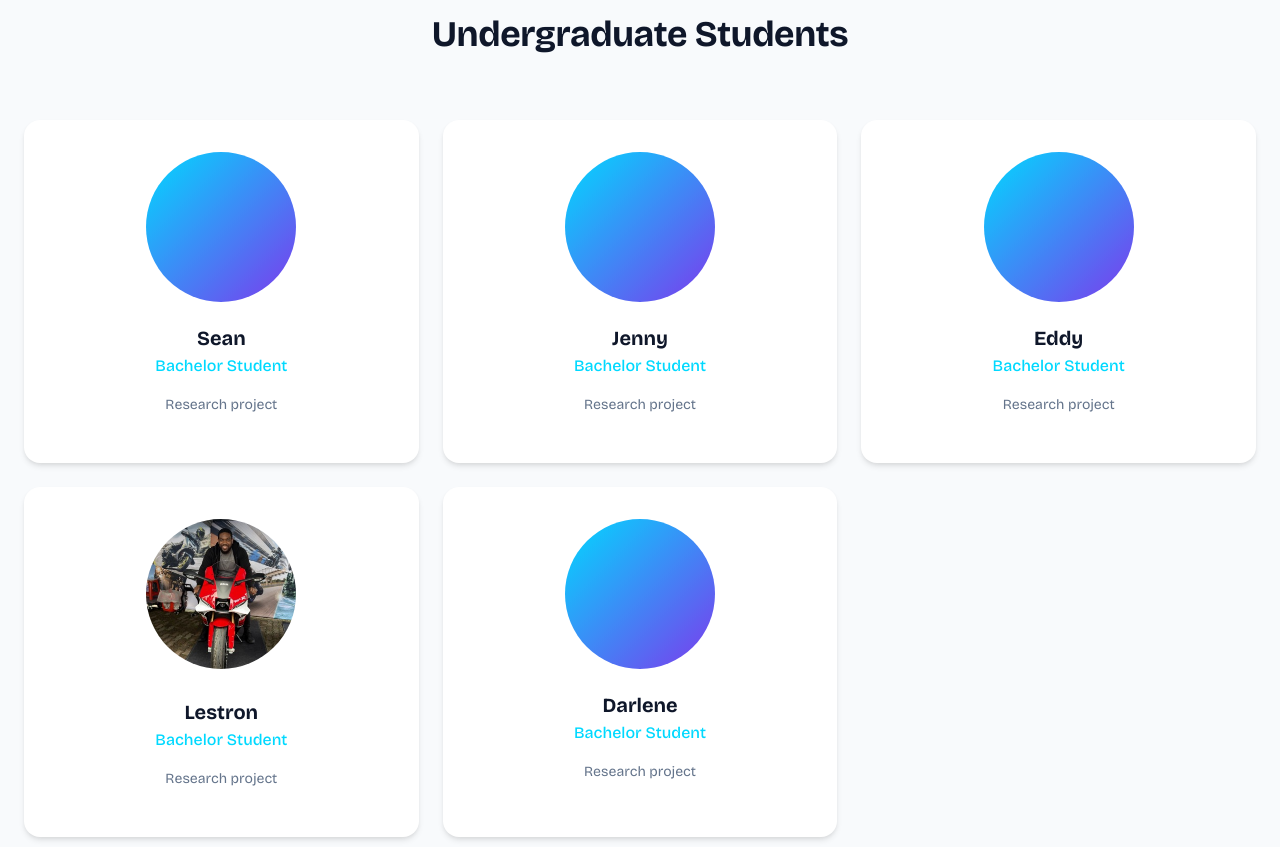
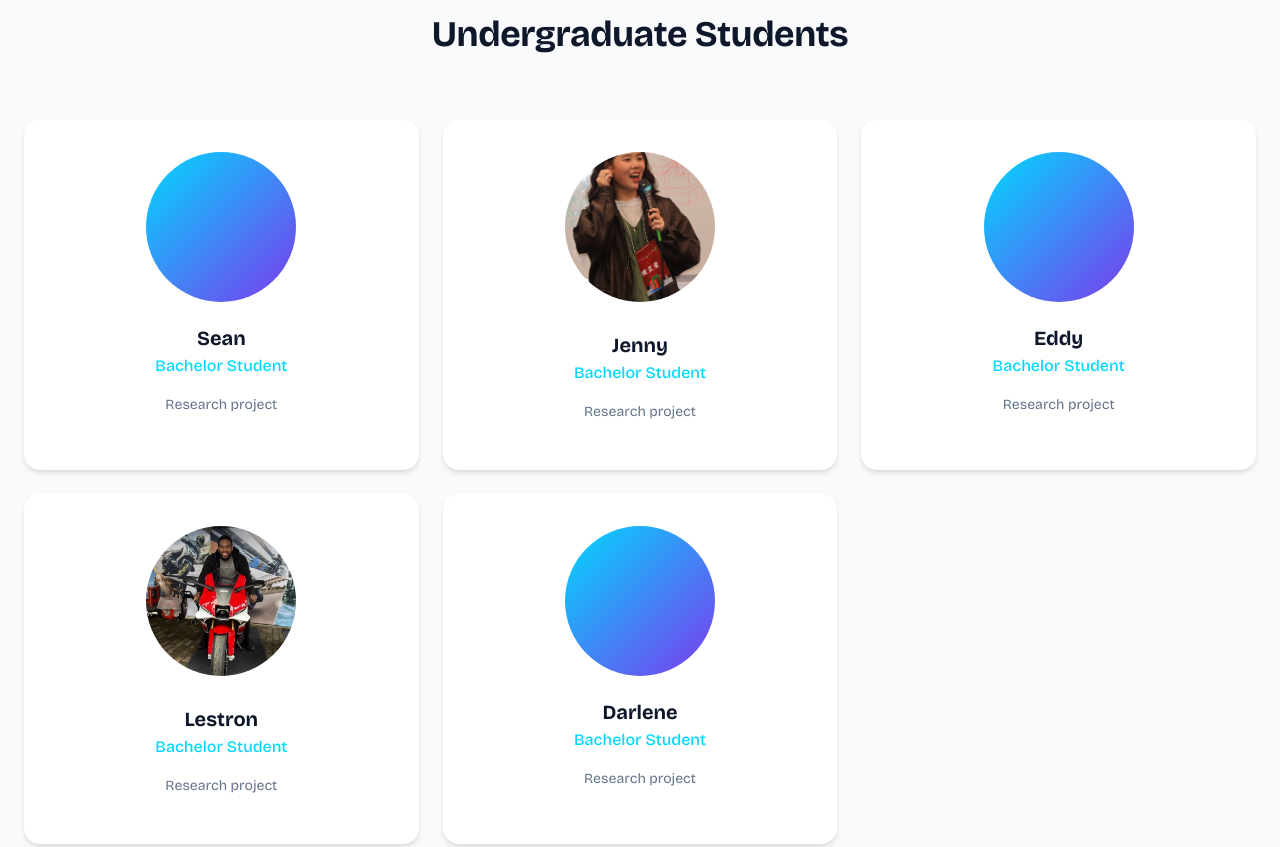
Before and after one commit to balaji-gururajan90/Optoeelectronics-device-laboratory-, a website built with Vite: page team.html in a window 1280 px wide. Shown: the part 2382-3229 px from the top of the page. Built offline with nearby package versions, Linux system fonts and the light colour scheme; animation ran at ten frames a second.

Commit message:
Update team.html

```diff
--- a/team.html
+++ b/team.html
@@ -226,11 +226,11 @@
                     <p class="team-card-topic">Research project</p>
                 </div>
 
-                <div class="team-card card" data-reveal="up">
-                    <div class="team-card-image" style="background: var(--gradient-primary);"></div>
-                    <h3 class="team-card-name">Jenny</h3>
-                    <p class="team-card-role">Bachelor Student</p>
-                    <p class="team-card-topic">Research project</p>
+               <div class="team-card card" data-reveal="up">
+              <img src="images/Jenny.jpg" alt="Jenny" class="team-card-image">
+                  <h3 class="team-card-name">Jenny</h3>
+                  <p class="team-card-role">Bachelor Student</p>
+                  <p class="team-card-topic">Research project</p>
                 </div>
 
                 <div class="team-card card" data-reveal="up">
```
